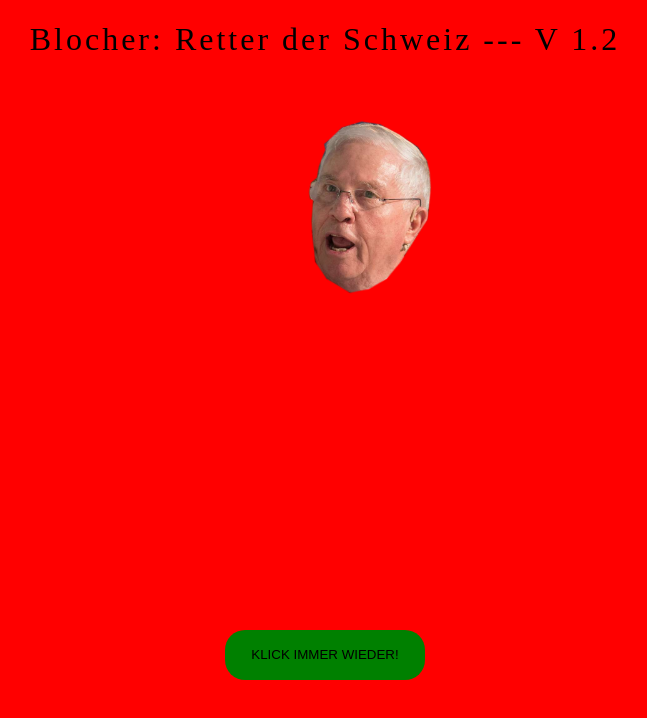
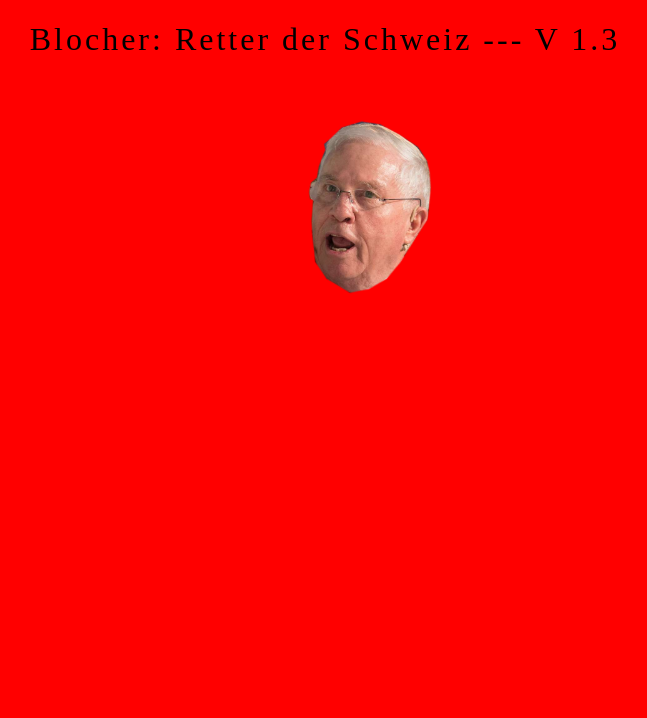
Before and after one commit to arothweiler/blocher-project, a plain HTML site: page index.html in a window 1280 px wide. Both pictures are taken after a click on the button "KLICK IMMER WIEDER!". Shown: the whole page, without its empty margins (315-962 px from the left). Drawn offline with nearby package versions, Linux system fonts and the light colour scheme.

Commit message:
ake changes with button which go away

```diff
--- a/index.html
+++ b/index.html
@@ -11,7 +11,7 @@
 </head>
 <body>
 
-<h1>Blocher: Retter der Schweiz --- V 1.2</h1>
+<h1>Blocher: Retter der Schweiz --- V 1.3</h1>
   <div id="blocherw">
     <img id ="blocherbild" src="bilder/st_a.png" width="600" height="620" alt="standsbild_ausgeschnitten">
   <button id="blocherzufall">KLICK IMMER WIEDER!</button>
--- a/script.js
+++ b/script.js
@@ -13,9 +13,17 @@ $(document).ready(function() {
         var random_file = audio_files[Math.floor(Math.random() * audio_files.length)];
         var audio = new Audio(random_file);
         document.getElementById("blocherbild").src = bild;
+
         audio.onended = function() {
             document.getElementById("blocherbild").src = erstes_bild;
+            $("button").css('display', 'block')
         }
-        audio.play();
+
+        if(audio.play()){
+            $("button").css('display', 'none')
+        }
+
+
+
     })
 });
```
